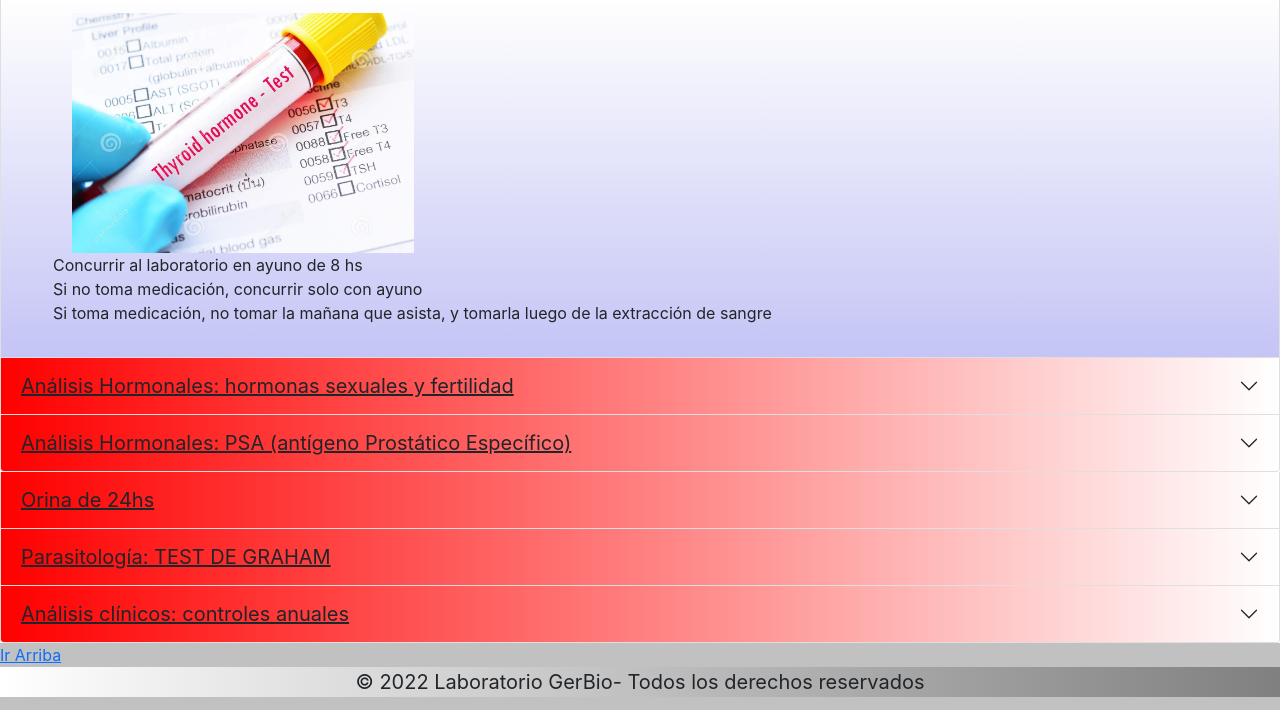
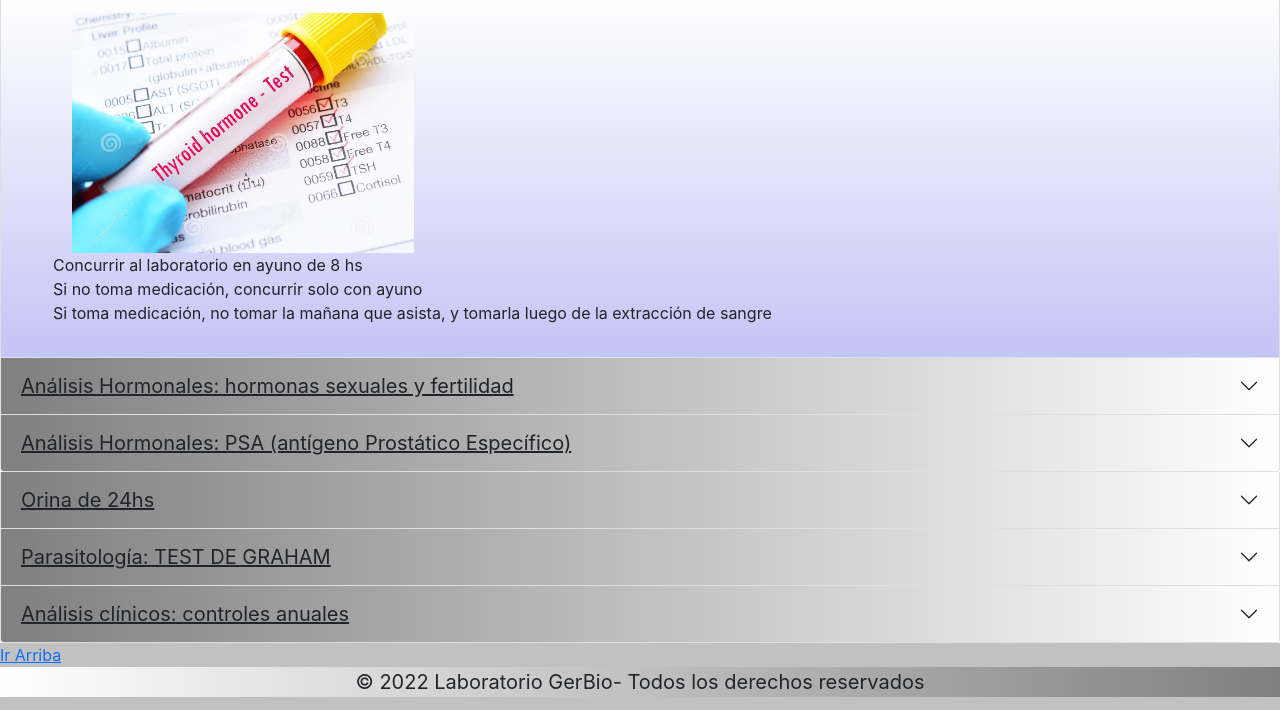
Before and after one commit to Babart/Laboratorio-Valdes, a plain HTML site: page page/indicaciones.html in a window 1280 px wide. Shown: the part 422-1132 px from the top of the page. Drawn offline with nearby package versions, Linux system fonts and the light colour scheme.

Commit message:
Arreglado en Estilos CSS

```diff
--- a/style/style.css
+++ b/style/style.css
@@ -59,7 +59,7 @@ li {
 }
 
 .accordion-button {
-    background-image: linear-gradient(to right, red, white);
+    background-image: linear-gradient(to right, gray , white);
     color: black;
 
 }
```
